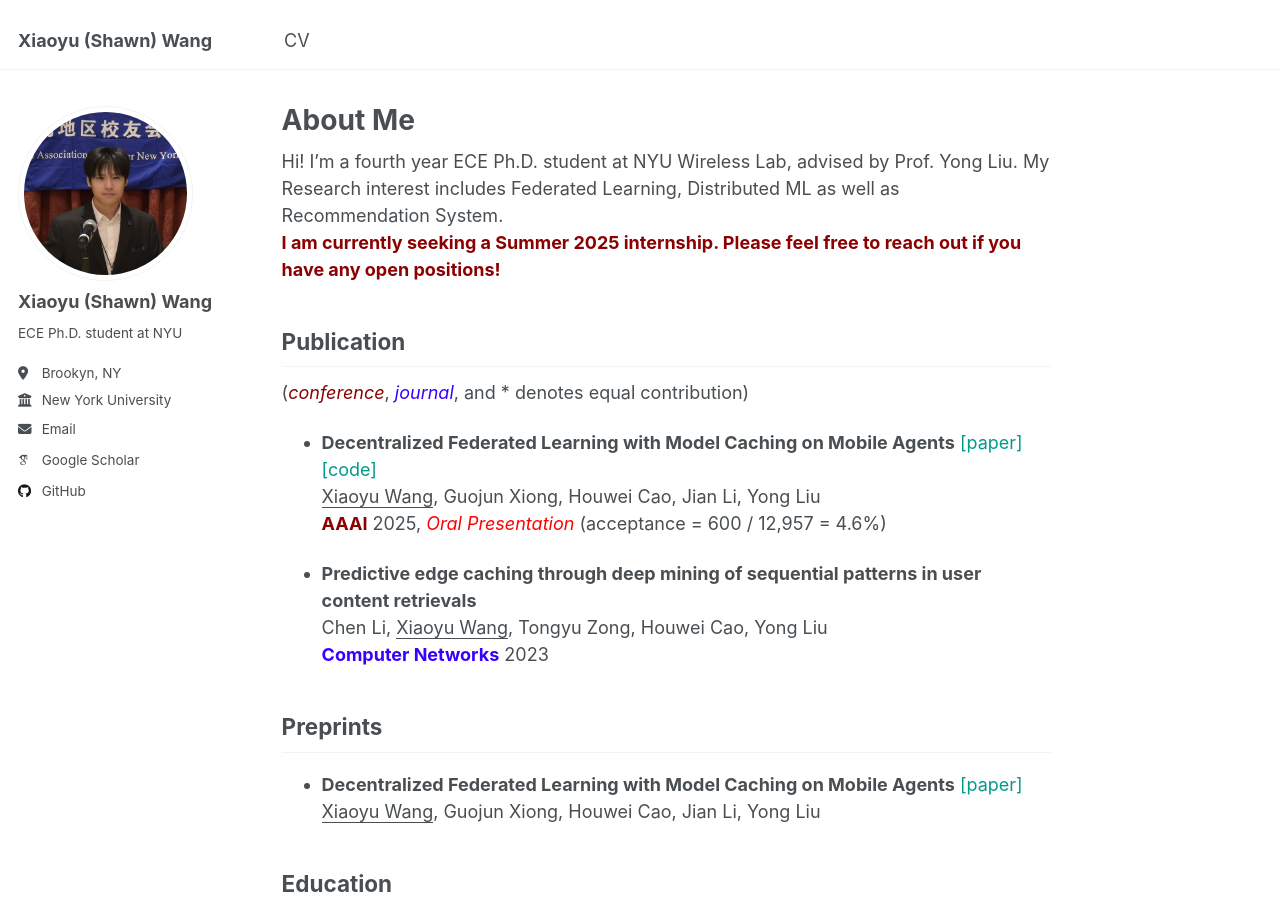
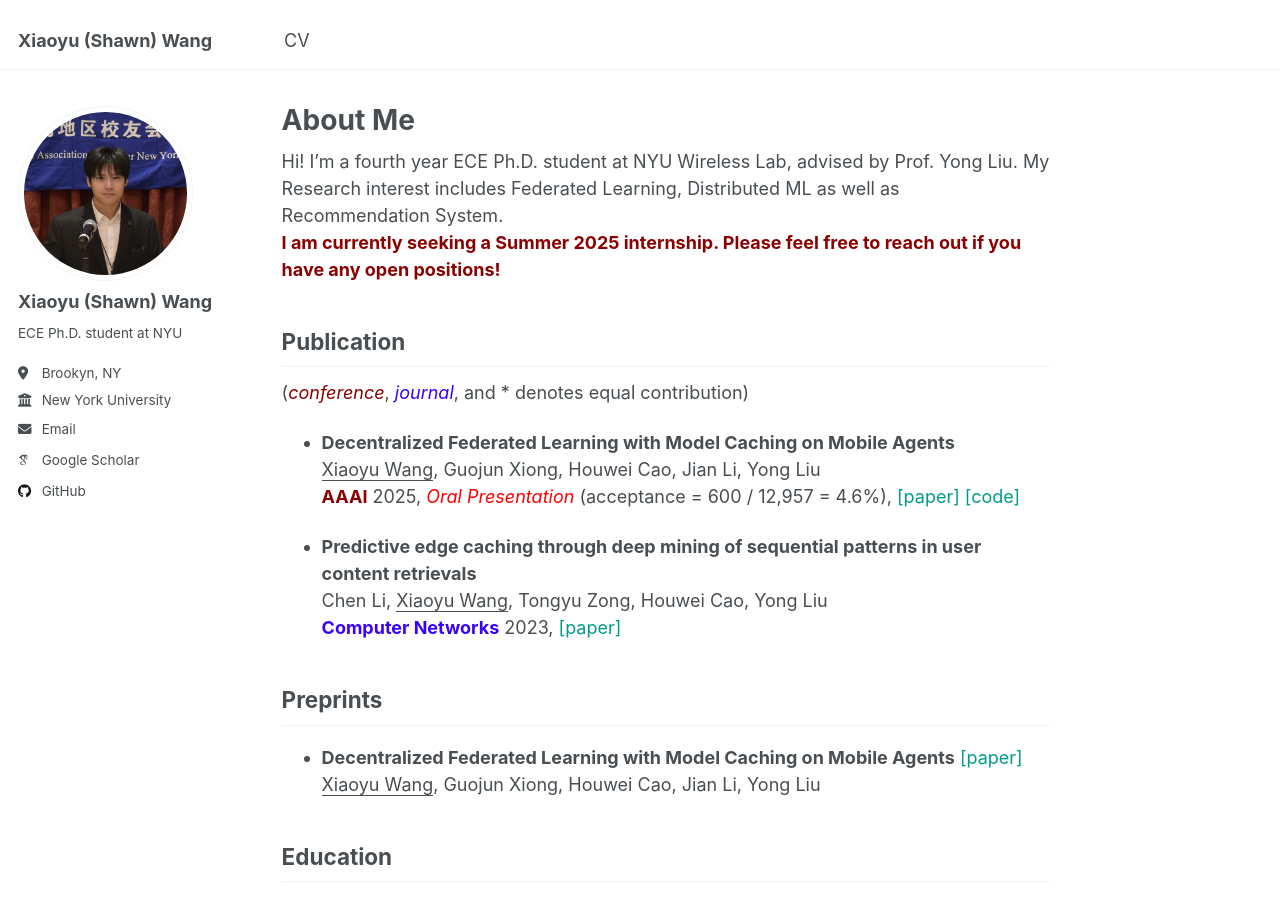
Before and after one commit to shawnxiaoyuwang/shawnxiaoyuwang.github.io, a Jekyll site: the page built from _pages/about.md, in a window 1280 px wide and 900 px high. Built offline with Jekyll 4.4.1, drawn with Linux system fonts in a browser that asks for light colours; some web fonts are replaced.

Commit message:
Update about.md

```diff
--- a/_pages/about.md
+++ b/_pages/about.md
@@ -13,14 +13,13 @@ Hi! I’m a fourth year ECE Ph.D. student at NYU Wireless Lab, advised by Prof.
 Publication
 ------
 (<span style="color:darkred">*conference*</span>, <span style="color: #3700FF">*journal*</span>, and * denotes equal contribution)
-- **Decentralized Federated Learning with Model Caching on Mobile Agents**
-<a href="https://arxiv.org/abs/2408.14001" style="color: #009B8B; text-decoration: none;">[paper]</a> <a href="https://github.com/ShawnXiaoyuWang/Cached-DFL" style="color: #009B8B; text-decoration: none;">[code]</a> \\
+- **Decentralized Federated Learning with Model Caching on Mobile Agents**\\
 <u>Xiaoyu Wang</u>, Guojun Xiong, Houwei Cao, Jian Li, Yong Liu \\
-<span style="color:darkred">**AAAI**</span> 2025, <span style="color:red">_Oral Presentation_</span> (acceptance = 600 / 12,957 = 4.6%)
+<span style="color:darkred">**AAAI**</span> 2025, <span style="color:red">_Oral Presentation_</span> (acceptance = 600 / 12,957 = 4.6%), <a href="https://arxiv.org/abs/2408.14001" style="color: #009B8B; text-decoration: none;">[paper]</a> <a href="https://github.com/ShawnXiaoyuWang/Cached-DFL" style="color: #009B8B; text-decoration: none;">[code]</a>
 
 - **Predictive edge caching through deep mining of sequential patterns in user content retrievals** \\
 Chen Li, <u>Xiaoyu Wang</u>, Tongyu Zong, Houwei Cao, Yong Liu \\
-<span style="color: #3700FF">**Computer Networks**</span> 2023
+<span style="color: #3700FF">**Computer Networks**</span> 2023, <a href="https://arxiv.org/abs/2210.02657" style="color: #009B8B; text-decoration: none;">[paper]</a>
 
 Preprints
 ------
```
